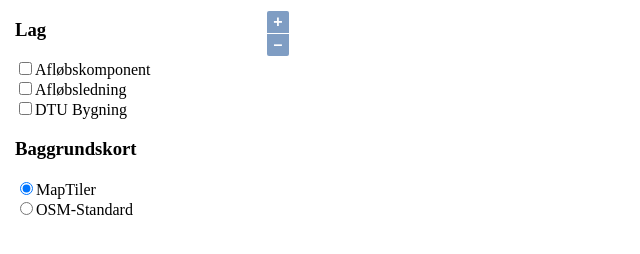
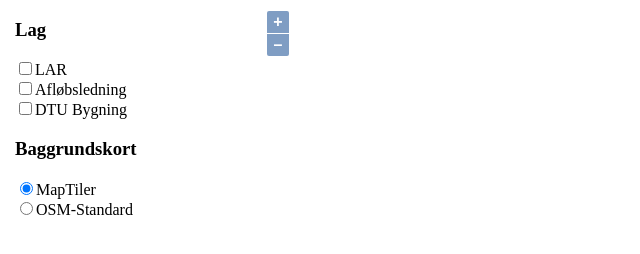
Before and after one commit to tiboego/casmap, a plain HTML site: page index.html in a window 1280 px wide. Shown: the whole page, without its empty margins (0-640 px from the left). Drawn offline with Linux system fonts and the light colour scheme; no server answers.

Commit message:
Update index.html

```diff
--- a/index.html
+++ b/index.html
@@ -11,7 +11,7 @@
 		<div class="grid-1">
 			<div class="sidebar">
 				<h3>Lag</h3>
-				<input type="checkbox" name='LayerCheckBox' value='Testgeojson2'>Afløbskomponent<br>
+				<input type="checkbox" name='LayerCheckBox' value='LAR'>LAR<br>
 				<input type="checkbox" name='LayerCheckBox' value='Testgeojson3'>Afløbsledning<br>
 				<input type="checkbox" name='LayerCheckBox' value='Testgeojson'>DTU Bygning<br>
 				<h3>Baggrundskort</h3>
```
